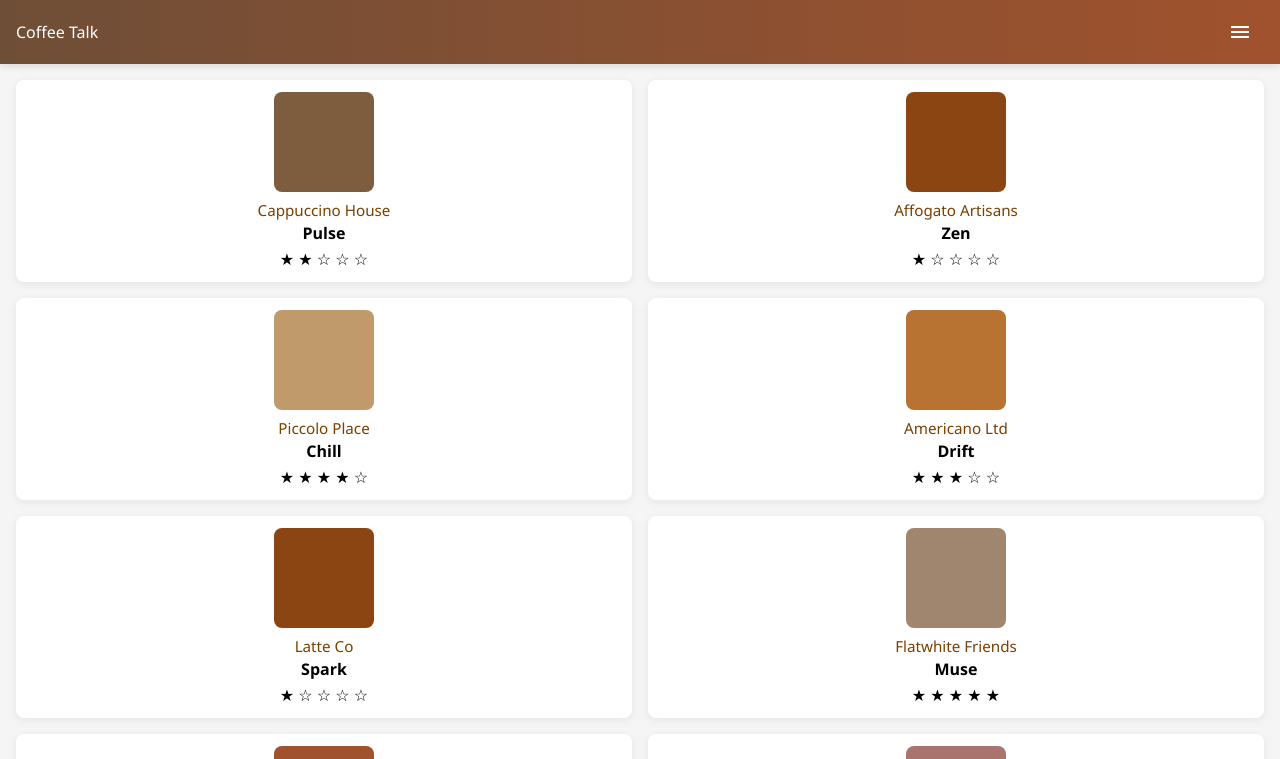
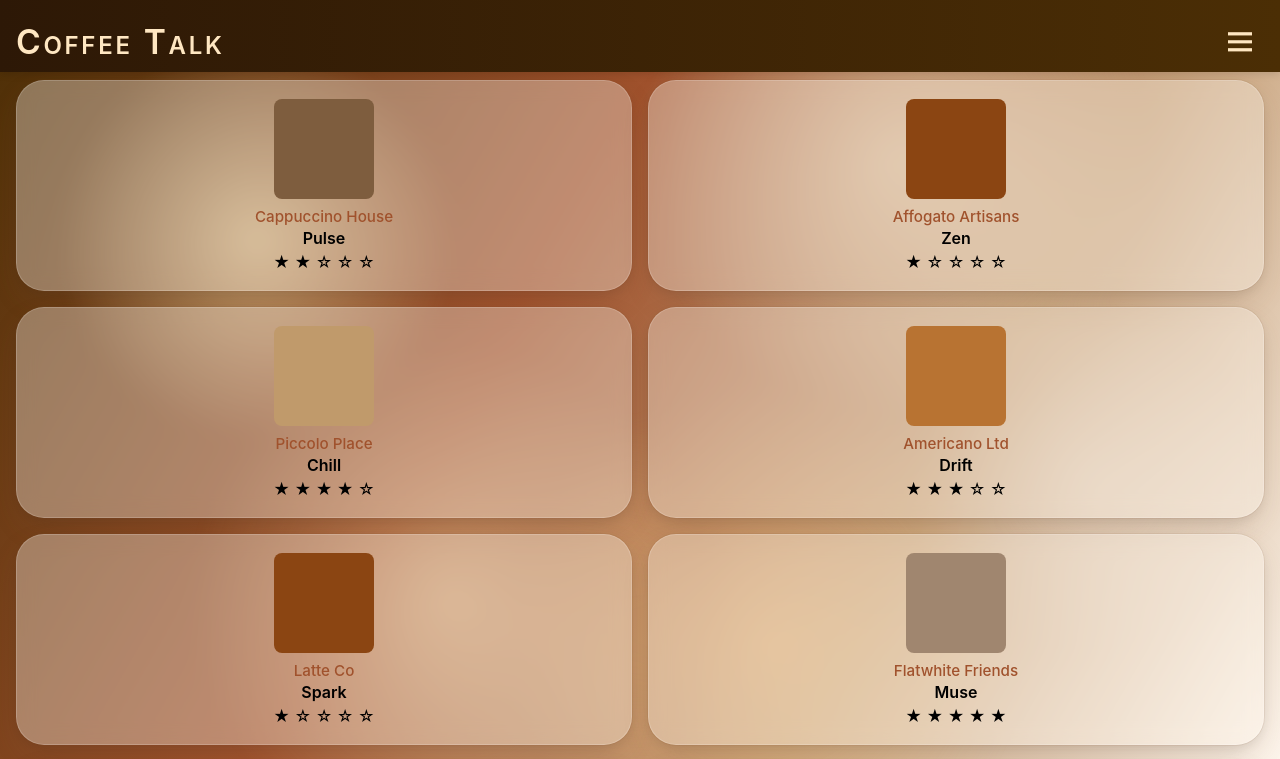
Before and after one commit to ConorODonovan/CoffeeTalk, an Angular app in the folder frontend/: page / in a window 1280 px wide. Shown: the top 759 px of the page. Built offline with nearby package versions, Linux system fonts and the light colour scheme.

Commit message:
Basic app styling

```diff
--- a/frontend/src/app/coffeetalk.component.css
+++ b/frontend/src/app/coffeetalk.component.css
@@ -9,26 +9,20 @@
 	justify-content: center;
 }
 .add-dialog {
-	background: #fff;
-	border-radius: 12px;
-	box-shadow: 0 4px 24px rgba(0,0,0,0.18);
+	background: var(--coffee-cream);
+	border-radius: var(--coffee-radius);
+	box-shadow: var(--coffee-shadow);
 	padding: 24px 20px 16px 20px;
 	min-width: 260px;
 	max-width: 90vw;
 	display: flex;
 	flex-direction: column;
 	align-items: center;
+	font-family: var(--coffee-font);
 }
-.add-dialog h3 {
-	margin-top: 0;
-	margin-bottom: 16px;
-}
-.add-dialog input[type="file"] {
-	margin-bottom: 12px;
-}
+
+/* Input styles */
 .add-dialog input[type="text"] {
-	margin-bottom: 12px;
-	padding: 6px 10px;
 	border: 1px solid #ccc;
 	border-radius: 6px;
 	width: 90%;
@@ -46,8 +40,8 @@
 	padding: 6px 18px;
 	border: none;
 	border-radius: 6px;
-	background: #a0522d;
-	color: #fff;
+	background: var(--coffee-accent);
+	color: var(--coffee-cream);
 	font-size: 1em;
 	cursor: pointer;
 	transition: background 0.2s;
@@ -64,10 +58,10 @@
 	width: 50vw;
 	min-width: 160px;
 	max-width: 320px;
-	background: #fff;
-	border-radius: 12px;
-	box-shadow: 0 4px 24px rgba(0,0,0,0.18);
-	border: 1px solid #d7ccc8;
+	background: var(--coffee-cream);
+	border-radius: var(--coffee-radius);
+	box-shadow: var(--coffee-shadow);
+	border: 1px solid var(--coffee-light);
 	z-index: 3001;
 	padding: 8px 0;
 	display: flex;
@@ -82,7 +76,7 @@
 	border: none;
 	width: 100%;
 	font-size: 1rem;
-	color: #4B2E05;
+	color: var(--coffee-text);
 	cursor: pointer;
 	transition: background 0.2s;
 }
@@ -101,18 +95,61 @@ header.app-header {
 	width: 100vw;
 	z-index: 100;
 	box-shadow: 0 2px 8px rgba(0,0,0,0.12);
-	background: linear-gradient(90deg, #6F4E37 0%, #A0522D 100%);
+	background: linear-gradient(90deg, #2d1806 0%, #4b2e05 100%);
 }
 
 .header-toolbar {
-	min-height: 64px;
+	min-height: 72px;
 	background: transparent;
-	color: #fff;
+	color: #ffe7c2;
+	display: flex;
+	align-items: center;
+	font-size: 2.1rem;
+	font-weight: 600;
+	letter-spacing: 0.5px;
+	line-height: 1.2;
+	padding-top: 12px;
+}
+.header-toolbar span {
+	font-size: 2.1rem;
+	font-weight: 600;
+	line-height: 1.2;
+	display: flex;
+	align-items: center;
+	font-variant: small-caps;
+	letter-spacing: 0.08em;
+}
+
+.header-toolbar span::first-letter {
+	font-size: 2.5rem;
+	font-weight: 700;
+	letter-spacing: 0.02em;
+}
+.header-toolbar .mat-icon {
+	font-size: 2.4rem !important;
+	height: 2.4rem !important;
+	width: 2.4rem !important;
+	display: flex;
+	align-items: center;
+	justify-content: center;
+}
+.header-toolbar button[mat-icon-button] {
+	height: 48px;
+	width: 48px;
+	display: flex;
+	align-items: center;
+	justify-content: center;
+}
+
+.header-toolbar .mat-icon, .header-toolbar button, .header-toolbar span {
+	color: #ffe7c2 !important;
+	fill: #ffe7c2 !important;
 }
 
 .main-content {
 	padding: 16px;
 	margin-top: 64px; /* Height of the toolbar */
+	background: none !important;
 }
 
 .coffee-grid {
@@ -121,11 +158,12 @@ header.app-header {
 	gap: 16px;
 	width: 100%;
 	box-sizing: border-box;
+	background: none !important;
 }
 
 .coffee-brand {
 	font-size: 0.95em;
-	color: #7B3F00;
+	color: var(--coffee-accent);
 	font-weight: 500;
 	margin-bottom: 2px;
 }
@@ -133,10 +171,14 @@ header.app-header {
 	display: flex;
 	flex-direction: column;
 	align-items: center;
-	background: #fff;
-	border-radius: 8px;
-	box-shadow: 0 2px 8px rgba(0,0,0,0.07);
-	padding: 12px;
+	background: rgba(255, 248, 240, 0.35); /* more transparent glass effect */
+	border-radius: 28px;
+	box-shadow: 0 12px 32px -8px rgba(111, 78, 55, 0.22), 0 4px 16px -4px rgba(0,0,0,0.13);
+	padding: 18px 14px;
+	backdrop-filter: blur(10px);
+	-webkit-backdrop-filter: blur(10px);
+	border: 1.5px solid rgba(255, 255, 255, 0.18);
+	outline: 0.5px solid rgba(127, 85, 44, 0.08);
 }
 
 .coffee-image {
@@ -153,6 +195,6 @@ header.app-header {
 }
 
 .coffee-rating mat-icon {
-	color: #a0522d;
+	color: var(--coffee-accent);
 	font-size: 20px;
 }
--- /dev/null
+++ b/frontend/src/app/inter-font.css
@@ -0,0 +1,2 @@
+/* Inter font from Google Fonts */
+@import url('https://fonts.googleapis.com/css2?family=Inter:wght@400;500;700&display=swap');
--- a/frontend/src/index.html
+++ b/frontend/src/index.html
@@ -2,7 +2,7 @@
 <html lang="en">
 <head>
   <meta charset="utf-8">
-  <title>Coffee Talk</title>
+  <title>Coffee Test Yo</title>
   <meta name="viewport" content="width=device-width, initial-scale=1, maximum-scale=1, user-scalable=no">
   <link href="https://fonts.googleapis.com/icon?family=Material+Icons" rel="stylesheet">
 </head>
--- a/frontend/src/styles.css
+++ b/frontend/src/styles.css
@@ -1,3 +1,11 @@
+/* Header color override for Angular Material */
+.header-toolbar, .header-toolbar .mat-icon, .header-toolbar button, .header-toolbar span {
+  color: #ffe7c2 !important;
+  fill: #ffe7c2 !important;
+}
+.header-toolbar .mat-icon {
+  background: transparent !important;
+}
 /* Force menu panel box styling even inside Angular Material overlay */
 ::ng-deep .mat-menu-panel {
   background: #fff !important;
@@ -64,6 +72,56 @@
 body {
   margin: 0;
   padding: 0;
-  font-family: 'Segoe UI', Arial, sans-serif;
-  background: #f5f5f5;
+  font-family: 'Inter', 'Segoe UI', Arial, sans-serif;
+  background: linear-gradient(120deg, #4b2e05 0%, #a0522d 40%, #c7a17a 70%, #fff8f0 100%);
+  background-attachment: fixed;
+  min-height: 100vh;
+  position: relative;
 }
+
+body::before {
+  content: '';
+  position: fixed;
+  top: 0; left: 0; width: 100vw; height: 100vh;
+  pointer-events: none;
+  z-index: 0;
+  /* Multiple blurred "fairy lights" using radial gradients */
+  background:
+    radial-gradient(circle at 20% 30%, rgba(255, 236, 179, 0.55) 0, rgba(255, 236, 179, 0.32) 80px, transparent 200px),
+    radial-gradient(circle at 70% 20%, rgba(255, 255, 224, 0.40) 0, rgba(255, 255, 224, 0.22) 120px, transparent 260px),
+    radial-gradient(circle at 60% 80%, rgba(255, 204, 128, 0.38) 0, rgba(255, 204, 128, 0.18) 120px, transparent 260px),
+    radial-gradient(circle at 85% 60%, rgba(255, 255, 255, 0.22) 0, rgba(255, 255, 255, 0.12) 80px, transparent 180px),
+    radial-gradient(circle at 35% 75%, rgba(255, 236, 179, 0.38) 0, rgba(255, 236, 179, 0.18) 120px, transparent 260px);
+  filter: blur(6px);
+  opacity: 1;
+  color: #4B2E05;
+}
+
+/* CoffeeTalk Theme Variables */
+@import url('https://fonts.googleapis.com/css2?family=Montserrat:wght@400;500;700&display=swap');
+:root {
+  --coffee-bg: #f5e9e2;
+  --coffee-accent: #a0522d;
+  --coffee-dark: #6F4E37;
+  --coffee-light: #e3c7a1;
+  --coffee-cream: #fff8f0;
+  --coffee-text: #4B2E05;
+  --coffee-shadow: 0 4px 24px rgba(111, 78, 55, 0.18);
+  --coffee-radius: 12px;
+  --coffee-font: 'Montserrat', 'Segoe UI', Arial, sans-serif;
+}
+
+/* Apply font globally */
+html {
+  font-family: var(--coffee-font);
+}
+
+/* Modern scrollbar */
+::-webkit-scrollbar {
+  width: 8px;
+  background: var(--coffee-light);
+}
+::-webkit-scrollbar-thumb {
+  background: var(--coffee-accent);
+  border-radius: 8px;
+}
```
Also changed, not shown: 2 other files (tests, documents, lock files or other folders).
